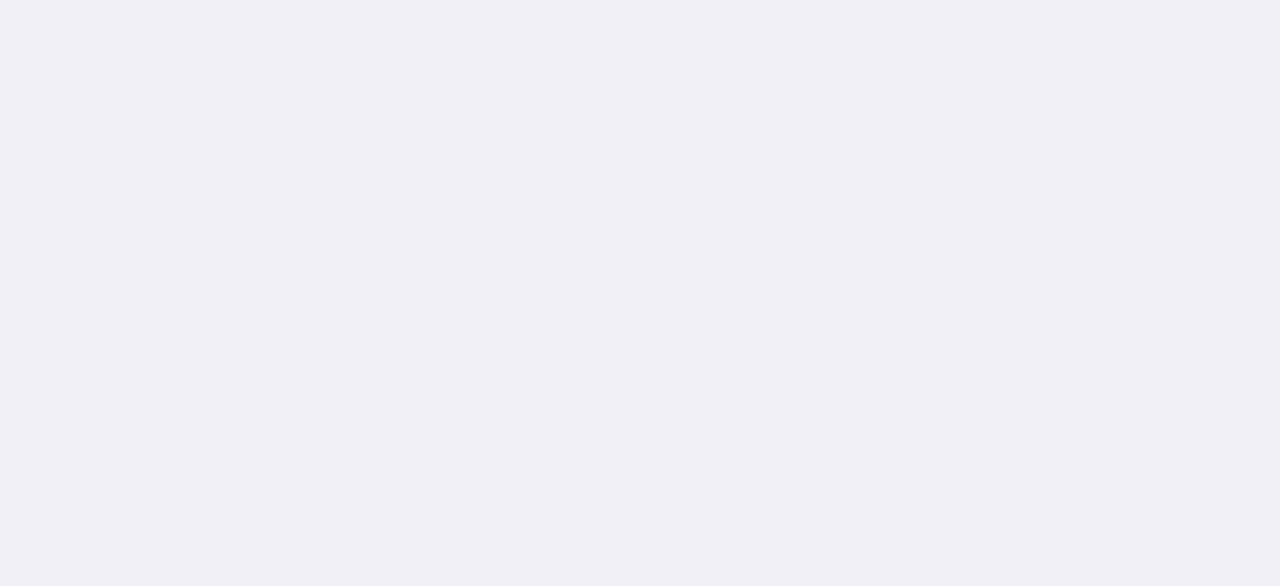
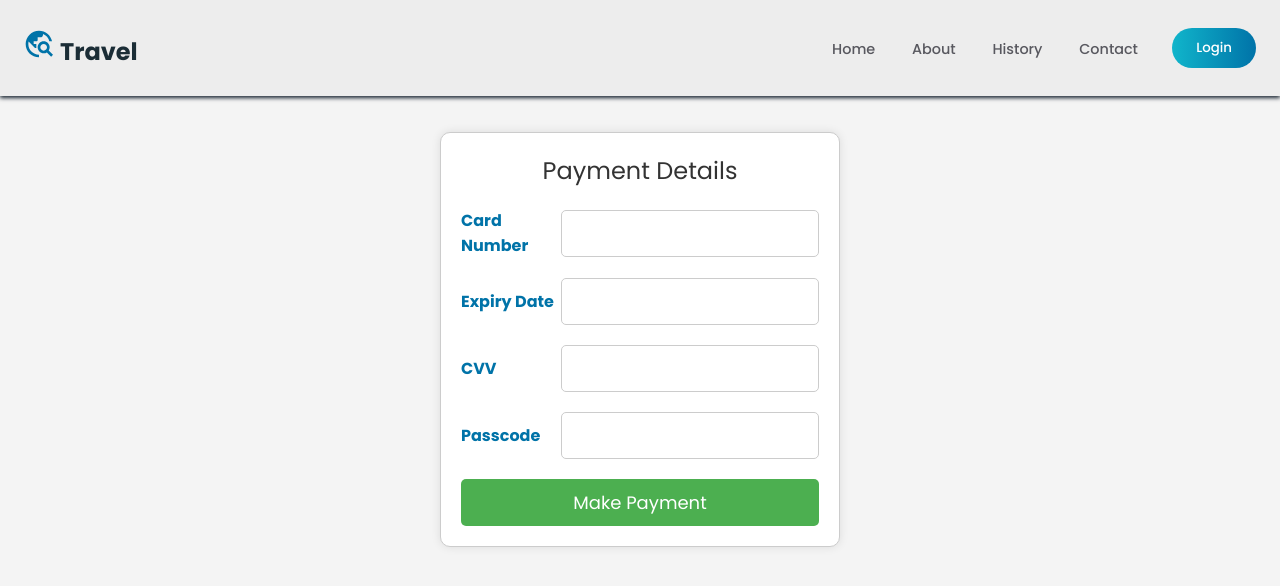
Before and after one commit to JAY-31-mawari/travel, a React (Create React App) app: page /payment in a window 1280 px wide. Before the commit this address had no page. Shown: the top 586 px of the page. Built offline with nearby package versions, Linux system fonts and the light colour scheme.

Commit message:
adding payment component

```diff
--- a/package.json
+++ b/package.json
@@ -10,8 +10,11 @@
     "react": "^18.2.0",
     "react-dom": "^18.2.0",
     "react-icons": "^4.11.0",
+    "react-redux": "^8.1.3",
     "react-router-dom": "^6.18.0",
     "react-scripts": "5.0.1",
+    "redux": "^4.2.1",
+    "redux-thunk": "^2.4.2",
     "web-vitals": "^2.1.4"
   },
   "scripts": {
--- a/src/App.js
+++ b/src/App.js
@@ -6,6 +6,7 @@ import AboutPage from './AboutPage';
 import HistoryPage from './HistoryPage';
 import ContactPage from './ContactPage';
 import LoginPage from './LoginPage';
+import PaymentPage from './PaymentPage'
 
 function App() {
   return (
@@ -16,6 +17,7 @@ function App() {
         <Route path="/history" element={<HistoryPage />}/>
         <Route path="/contact" element={<ContactPage />} />
         <Route path="/login" element={<LoginPage />}/>
+        <Route path="/payment" element={<PaymentPage />} />
       </Routes>
     </Router>
   );
--- /dev/null
+++ b/src/PaymentPage.js
@@ -0,0 +1,14 @@
+import React from 'react'
+import Navbar from './components/Navbar/Navbar'
+import Payment from './components/Payment/Payment'
+
+const PaymentPage =() =>{
+    return(
+        <>
+        <Navbar />
+        <Payment />
+        </>
+    )
+}
+
+export default PaymentPage
--- a/src/components/Main/Main.jsx
+++ b/src/components/Main/Main.jsx
@@ -1,6 +1,6 @@
 import React,{useState,useEffect} from 'react'
 import './main.css'
-
+import  { Link } from 'react-router-dom'
 import kedarnath from '../../assets/kedarnath.jpg'
 import almora from '../../assets/uttharkhand1.jpg'
 import kerala from '../../assets/kerala.jpg'
@@ -71,8 +71,8 @@ const Main = () => {
                       <div className="desc">
                         <p>{description}</p>
                       </div>
-                      <button className='btn flex'>
-                        BOOK NOW <HiOutlineClipboardCheck className='icon'/>
+                      <button className='btn flex'><Link to="/payment">
+                        BOOK NOW </Link><HiOutlineClipboardCheck className='icon'/>
                       </button>
                     </div>
                 </div>
--- /dev/null
+++ b/src/components/Payment/Payment.jsx
@@ -0,0 +1,33 @@
+import React from 'react'
+import './payment.css'
+
+const Payment = () => {
+  return (
+    <div className="paymentsection">
+        <div className="paymentcontent container">
+        <div class="payment-container">
+        <div class="payment-title">Payment Details</div>
+        <div class="form-row">
+            <label for="card-number">Card Number</label>
+            <input type="text" id="card-number" placeholder="Card Number" />
+        </div>
+        <div class="form-row">
+            <label for="expiry-date">Expiry Date</label>
+            <input type="text" id="expiry-date" placeholder="MM/YY" />
+        </div>
+        <div class="form-row">
+            <label for="cvv">CVV</label>
+            <input type="text" id="cvv" placeholder="CVV" />
+        </div>
+        <div class="form-row">
+            <label for="passcode">Passcode</label>
+            <input type="password" id="passcode" placeholder="Passcode" />
+        </div>
+        <button class="payment-button">Make Payment</button>
+    </div>
+        </div>
+    </div>
+  )
+}
+
+export default Payment
--- /dev/null
+++ b/src/components/Payment/payment.css
@@ -0,0 +1,76 @@
+body {
+    font-family: Arial, sans-serif;
+    background-color: #f4f4f4;
+}
+.paymentsection{
+    position:relative;
+    width:100%;
+    height:100%;
+    top:10px;
+    z-index:6;
+    margin:auto;
+}
+.paymentcontent{
+    position: relative;
+    width: 100%;
+    height: max-content;
+    padding: 7rem 1.5rem 3rem;
+    row-gap: 3rem;
+    margin: auto;
+    color: var(--PrimaryColor);
+    z-index: 100;
+}
+.payment-container {
+    position:relative;
+    max-width: 400px;
+    margin: 0 auto;
+    top:10px;
+    z-index:6;
+    padding: 20px;
+    background-color: #fff;
+    border: 1px solid #ccc;
+    border-radius: 10px;
+    box-shadow: 0 0 10px rgba(0, 0, 0, 0.1);
+}
+
+.payment-title {
+    font-size: 24px;
+    text-align: center;
+    margin-bottom: 20px;
+    color: #333;
+}
+
+.form-row {
+    display: flex;
+    justify-content: space-between;
+    align-items: center;
+    margin-bottom: 20px;
+}
+
+.form-row label {
+    width: 40%;
+    font-weight: bold;
+}
+
+.form-row input {
+    width: 100%;
+    padding: 10px;
+    border: 1px solid #ccc;
+    border-radius: 5px;
+    font-size: 16px;
+}
+
+.payment-button {
+    width: 100%;
+    padding: 10px;
+    background-color: #4CAF50;
+    color: #fff;
+    border: none;
+    border-radius: 5px;
+    cursor: pointer;
+    font-size: 18px;
+}
+
+.payment-button:hover {
+    background-color: #45a049;
+}
```
Also changed, not shown: 1 other file (tests, documents, lock files or other folders).
